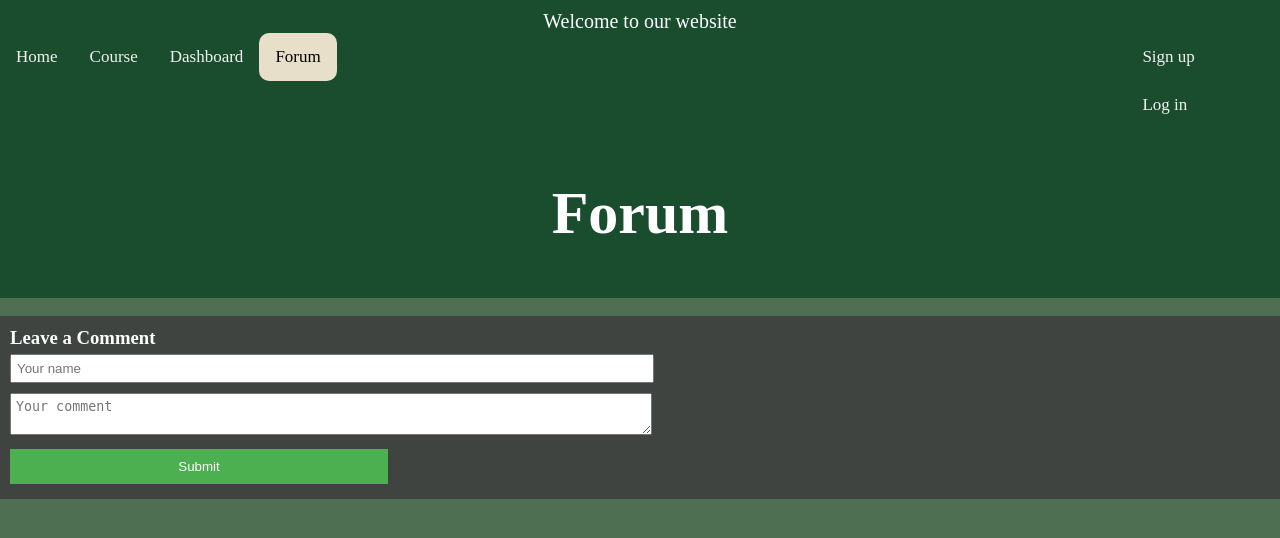
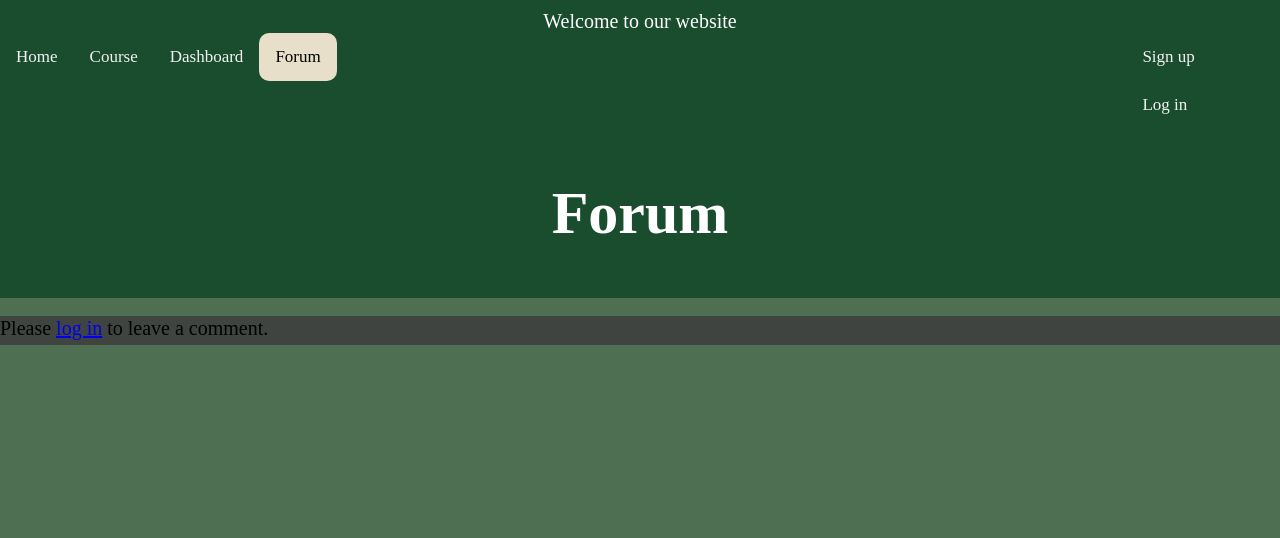
Before and after one commit to PlayerPlus591/2GIN_HowToWebsite, a PHP site: page /Includes/discussion.php in a window 1280 px wide. Shown: the top 538 px of the page. Run offline with PHP 8.4, Linux system fonts and the light colour scheme; tables that the repository leaves empty or names only in its code hold one stand-in row (values such as "Sample post").

Commit message:
Updated forum

```diff
--- a/Includes/comment.php
+++ b/Includes/comment.php
@@ -1,11 +1,11 @@
 <!--Filipe-->
 <link rel="stylesheet" href="../CSS/comment.css">
 <div class="comment">
-  <h4><?php echo htmlspecialchars($data['name'], ENT_QUOTES, 'UTF-8'); ?></h4>
+  <h4><?php echo htmlspecialchars($data['username'], ENT_QUOTES, 'UTF-8'); ?></h4>
   <p><?php echo htmlspecialchars($data['date'], ENT_QUOTES, 'UTF-8'); ?></p>
   <p><?php echo htmlspecialchars($data['comment'], ENT_QUOTES, 'UTF-8'); ?></p>
   <?php $reply_id = $data['id']; ?>
-  <button class="reply" onclick="reply(<?php echo $reply_id; ?>, '<?php echo htmlspecialchars($data['name'], ENT_QUOTES, 'UTF-8'); ?>');">Reply</button>
+  <button class="reply" onclick="reply(<?php echo $reply_id; ?>, '<?php echo htmlspecialchars($data['username'], ENT_QUOTES, 'UTF-8'); ?>');">Reply</button>
 
   <?php
   // Call the renderReplies function defined in discussion.php
--- a/Includes/discussion.php
+++ b/Includes/discussion.php
@@ -12,8 +12,10 @@
 <?php
 /*Lou */
 session_start();
-    if(!isset($_SESSION["user"]))
-    {
+require_once "database.php";
+
+// Check if the user is logged in
+if (!isset($_SESSION["user"])) {
     echo '<p style="margin: 0px; padding-top: 10px; background-color: #1A4D2E; text-align: center; color: white;">Welcome to our website</p>';
     echo '<div class="topnav">';
     echo '<div class="row">';
@@ -29,7 +31,7 @@
     echo '</div>';
     echo '</div>';
     echo '</div>';
-    }else {
+} else {
     echo '<p style="margin: 0px; padding-top: 10px; background-color: #1A4D2E; text-align: center; color: white;">Welcome to our website</p>';
     echo '<div class="topnav">';
     echo '<div class="row">';
@@ -56,14 +58,17 @@
 
 <br>
 <div class="container">
+    <?php if (isset($_SESSION["user"])): ?>
     <form action="" method="post">
         <h3 id="title">Leave a Comment</h3>
         <input type="hidden" name="reply_id" id="reply_id">
-        <input type="text" name="name" placeholder="Your name" required>
         <textarea name="comment" placeholder="Your comment" required></textarea>
         <p></p>
         <button class="submit" type="submit" name="submit">Submit</button>
     </form>
+    <?php else: ?>
+    <p>Please <a href="login.php">log in</a> to leave a comment.</p>
+    <?php endif; ?>
 </div>
 
 <script>
@@ -80,8 +85,6 @@
 </html>
 
 <?php
-require_once "database.php";
-
 // Function to render nested replies
 function renderReplies($reply_id, $connection) {
     $replies = mysqli_query($connection, "SELECT * FROM tb_data WHERE reply_id = $reply_id");
@@ -90,10 +93,10 @@ function renderReplies($reply_id, $connection) {
         echo '<div class="replies">';
         while ($reply_data = mysqli_fetch_assoc($replies)) {
             echo '<div class="reply">';
-            echo '<h4>' . htmlspecialchars($reply_data['name'], ENT_QUOTES, 'UTF-8') . '</h4>';
+            echo '<h4>' . htmlspecialchars($reply_data['username'], ENT_QUOTES, 'UTF-8') . '</h4>';
             echo '<p>' . htmlspecialchars($reply_data['date'], ENT_QUOTES, 'UTF-8') . '</p>';
             echo '<p>' . htmlspecialchars($reply_data['comment'], ENT_QUOTES, 'UTF-8') . '</p>';
-            echo '<button class="reply" onclick="reply(' . $reply_data['id'] . ', \'' . htmlspecialchars($reply_data['name'], ENT_QUOTES, 'UTF-8') . '\');">Reply</button>';
+            echo '<button class="reply" onclick="reply(' . $reply_data['id'] . ', \'' . htmlspecialchars($reply_data['username'], ENT_QUOTES, 'UTF-8') . '\');">Reply</button>';
             // Recursively render nested replies
             renderReplies($reply_data['id'], $connection);
             echo '</div>';
@@ -104,14 +107,17 @@ function renderReplies($reply_id, $connection) {
 }
 
 if (isset($_POST["submit"])) {
+    if (!isset($_SESSION["user"])) {
+        echo '<p>Please log in to post a comment.</p>';
+    } else {
         // Prepare the SQL statement with placeholders
-    $stmt = $connection->prepare("INSERT INTO tb_data (name, comment, date, reply_id) VALUES (?, ?, ?, ?)");
+        $stmt = $connection->prepare("INSERT INTO tb_data (username, comment, date, reply_id) VALUES (?, ?, ?, ?)");
 
         // Bind parameters to the prepared statement
-    $stmt->bind_param("sssi", $name, $comment, $date, $reply_id);
+        $stmt->bind_param("sssi", $username, $comment, $date, $reply_id);
 
         // Set the values of parameters
-    $name = $_POST["name"];
+        $username = $_SESSION["user"];
         $comment = $_POST["comment"];
         $date = date('F d Y, h:i:s A');
         $reply_id = $_POST["reply_id"] ?? 0; // Default reply_id to 0 if not set
@@ -125,6 +131,7 @@ if (isset($_POST["submit"])) {
         header("Location: " . $_SERVER['PHP_SELF']);
         exit;
     }
+}
 
 // Fetch and display comments
 $datas = mysqli_query($connection, "SELECT * FROM tb_data WHERE reply_id = 0");
--- a/Includes/reply.php
+++ b/Includes/reply.php
@@ -1,11 +1,11 @@
 <!--Filipe-->
 <?php if (isset($reply_data)): ?>
 <div class="reply">
-  <h4><?php echo htmlspecialchars($reply_data['name'], ENT_QUOTES, 'UTF-8'); ?></h4>
+  <h4><?php echo htmlspecialchars($reply_data['username'], ENT_QUOTES, 'UTF-8'); ?></h4>
   <p><?php echo htmlspecialchars($reply_data['date'], ENT_QUOTES, 'UTF-8'); ?></p>
   <p><?php echo htmlspecialchars($reply_data['comment'], ENT_QUOTES, 'UTF-8'); ?></p>
   <?php $nested_reply_id = $reply_data['id']; ?>
-  <button class="reply" onclick="reply(<?php echo $nested_reply_id; ?>, '<?php echo htmlspecialchars($reply_data['name'], ENT_QUOTES, 'UTF-8'); ?>');">Reply</button>
+  <button class="reply" onclick="reply(<?php echo $nested_reply_id; ?>, '<?php echo htmlspecialchars($reply_data['username'], ENT_QUOTES, 'UTF-8'); ?>');">Reply</button>
 
   <?php
     // Fetch and display nested replies
```
Lines whose indentation alone changed are shown as unchanged.
